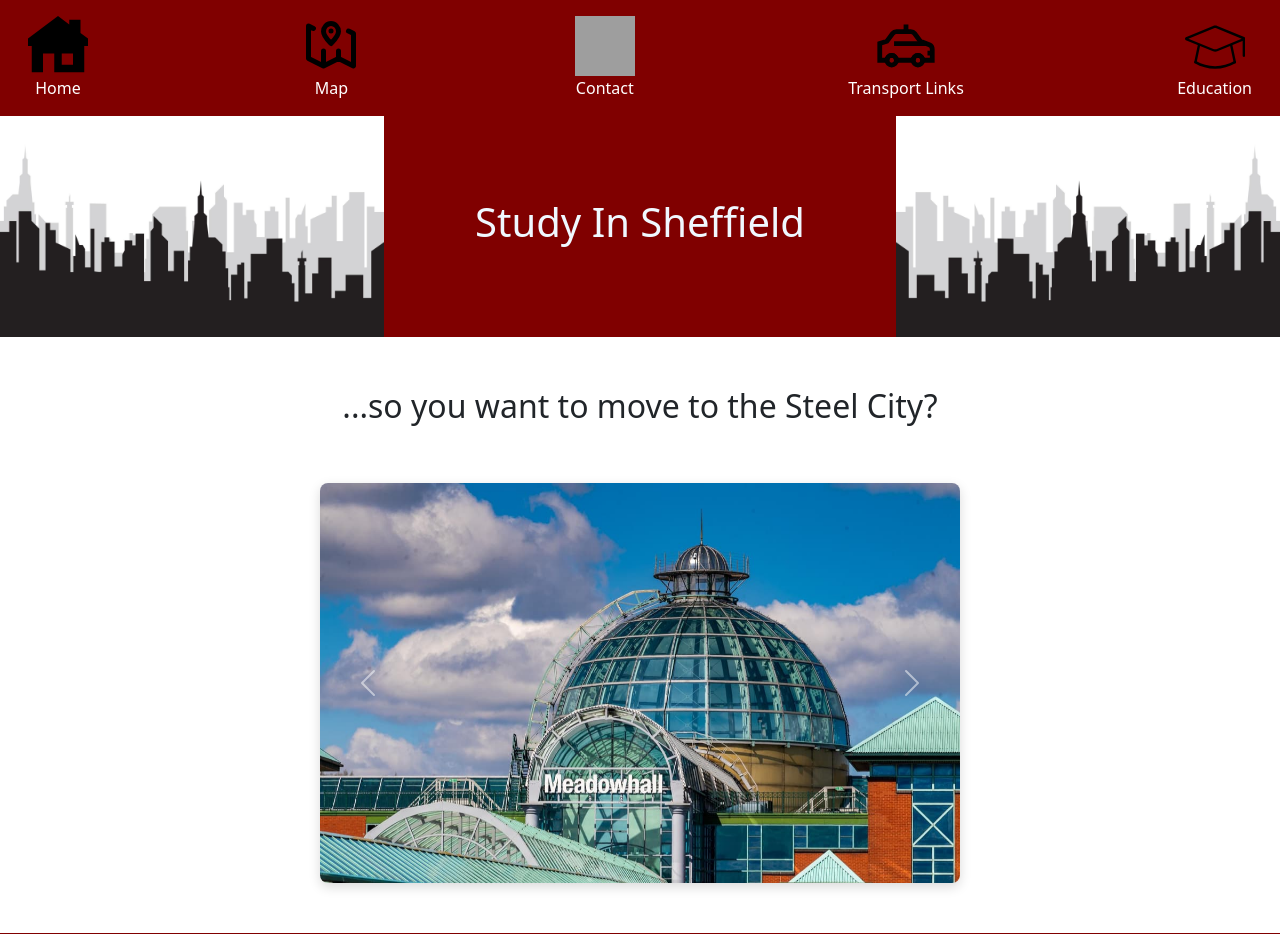
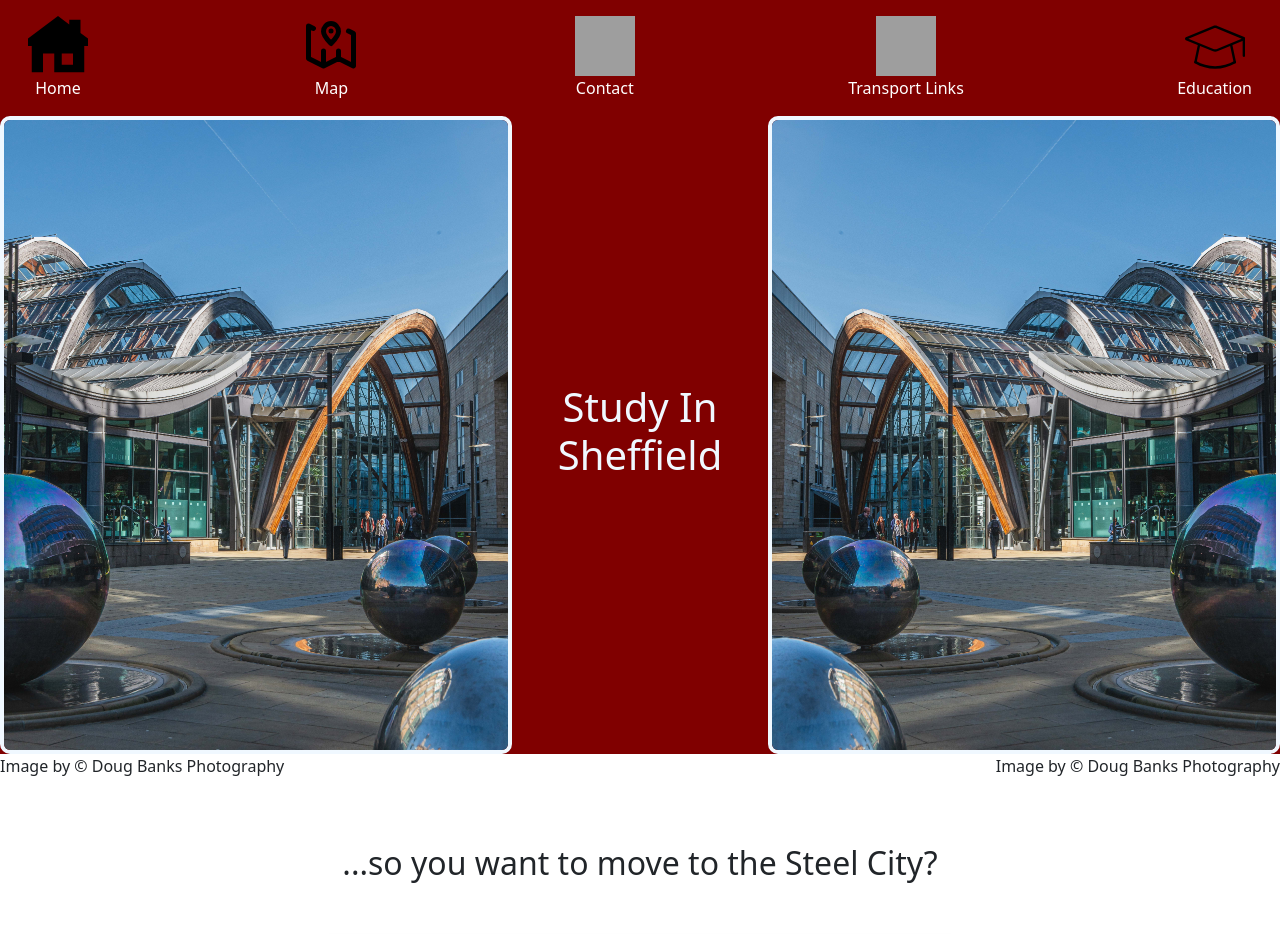
Before and after one commit to KallamSamad/Sheffield-City-Council-Website, a PHP site: page / in a window 1280 px wide. Shown: the top 934 px of the page. Run offline with PHP 8.4, Linux system fonts and the light colour scheme; grey boxes are pictures that could not be loaded.

Commit message:
Polished CSS. Added images with accrediting the author

```diff
--- a/index.php
+++ b/index.php
@@ -18,9 +18,15 @@
 <div class="sandwich">
     <div class="header">
         <img class="logo" src="Assets/Images/Sheffield.jpg" alt="Logo of website">
-        <h1>Study In Sheffield</h1>
-        <img class="logo" src="Assets/Images/Sheffield.jpg" alt="Logo of website" height="30px" style="transform: scaleX(-1);">
-    </div>
+        <h1 style="text-align:center;">Study In Sheffield</h1>
+        <img class="logo" src="Assets/Images/Sheffield.jpg" alt="Logo of website" height="20px" style="transform: scaleX(-1);">
+      </div>
+<div class="caption">
+  <p>Image by © Doug Banks Photography</p>
+  <p>Image by © Doug Banks Photography</p>
+</div>
+
+
     <div class="steel">
         <h2 >...so you want to move to the Steel City?</h2></div>
         <div class="fact-popup">
@@ -34,14 +40,20 @@
         <div id="carouselExample" class="carousel slide" data-bs-ride="carousel">
         <div class="carousel-inner">
             <div class="carousel-item active">
-            <img src="Assets/Images/meadowhall.jpg" class="d-block w-100" alt="An image of meadowhall">
-            </div>
+            <img src="Assets/Images/xmasmark1.jpg" class="d-block w-100" alt="An image of Chistmas market" height="20%" width="50%">
+            <div class="carousel-caption-custom">Photo by John Smith / Marketing Sheffield</div>
+
+          </div>
             <div class="carousel-item">
-            <img src="Assets/Images/peakdistrict.jpg" class="d-block w-100" alt="Peaks">
-            </div>
+            <img src="Assets/Images/citycenter.jpg" class="d-block w-100" alt="Peaks">
+            <div class="carousel-caption-custom">©Doug Banks commissioned for Marketing Sheffield</div>
+
+          </div>
             <div class="carousel-item">
-            <img src="Assets/Images/bramlane.jpg" class="d-block w-100" alt="Brahmall lane">
-            </div>
+            <img src="Assets/Images/parkhill.jpg" class="d-block w-100" alt="Brahmall lane">
+            <div class="carousel-caption-custom">© Marketing Sheffield</div>
+
+          </div>
             <div class="carousel-item">
             <img src="Assets/Images/arial.jpg" class="d-block w-100" alt="Arial shot of Sheffie;d">
             </div>
--- a/style.css
+++ b/style.css
@@ -54,8 +54,10 @@ nav {
 }
 
 .logo {
-  height: 30%;
-  width: 30%;
+  height: 10%;
+  width: 40%;
+  border-radius: 10px;
+  border: solid 4px aliceblue;
 }
 
 .steel {
@@ -67,12 +69,12 @@ nav {
 
 #carouselExample {
   width: 50%;
-  height: 400px;
   margin: 50px auto;
   overflow: hidden;
   border-radius: 8px;
   box-shadow: 0 4px 12px rgba(0, 0, 0, 0.15);
 }
+
 .fact-left,
 .fact-right,
 .fact-bottomright,
@@ -135,7 +137,7 @@ nav {
   opacity: 1;
 }
 
-.nav-link{
+.nav-link {
   display: flex !important;
   flex-direction: column !important;
   align-items: center !important;
@@ -154,3 +156,24 @@ button {
   border: none;
   cursor: pointer;
 }
+
+.carousel-caption-custom {
+  background-color: rgba(255, 255, 255, 0.9);
+  color: #222;
+  text-align: center;
+  padding: 0.6rem;
+  font-size: 0.9rem;
+}
+
+.carousel-item img {
+  width: 100%;
+  height: 500px;
+  object-fit: cover;
+  background-color: #000;
+}
+
+.caption {
+  display: flex;
+  flex-direction: row;
+  justify-content: space-between;
+}
```
Also changed, not shown: Contact.php (+50 -0 lines), Assets/Images/Sheffield.jpg, Assets/Images/citycenter.jpg (added), Assets/Images/parkhill.jpg (added), Assets/Images/transport.svg, 2 other files.
